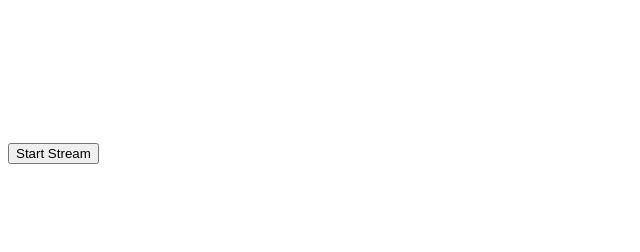
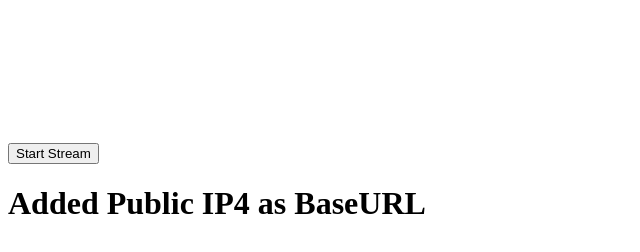
Before and after one commit to jawad-nsu/auction_system_server, a website: page public/index.html in a window 1280 px wide. Shown: the whole page, without its empty margins (0-640 px from the left). Drawn offline with nearby package versions, Linux system fonts and the light colour scheme.

Commit message:
as msg indicating baseURL

```diff
--- a/public/index.html
+++ b/public/index.html
@@ -10,5 +10,6 @@
   <body>
     <button id="my-button">Start Stream</button>
     <video autoplay id="video"></video>
+    <h1>Added Public IP4 as BaseURL</h1>
   </body>
 </html>
```
